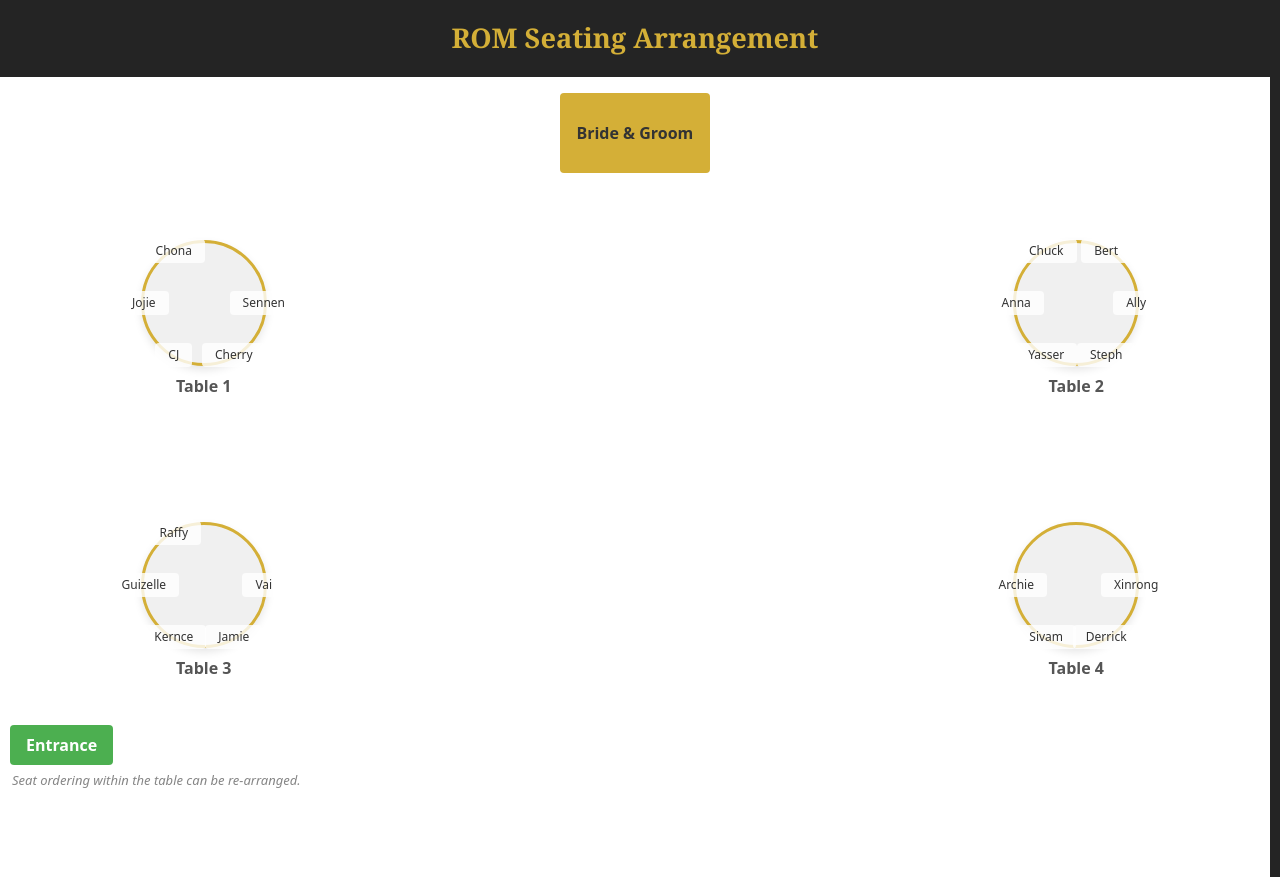
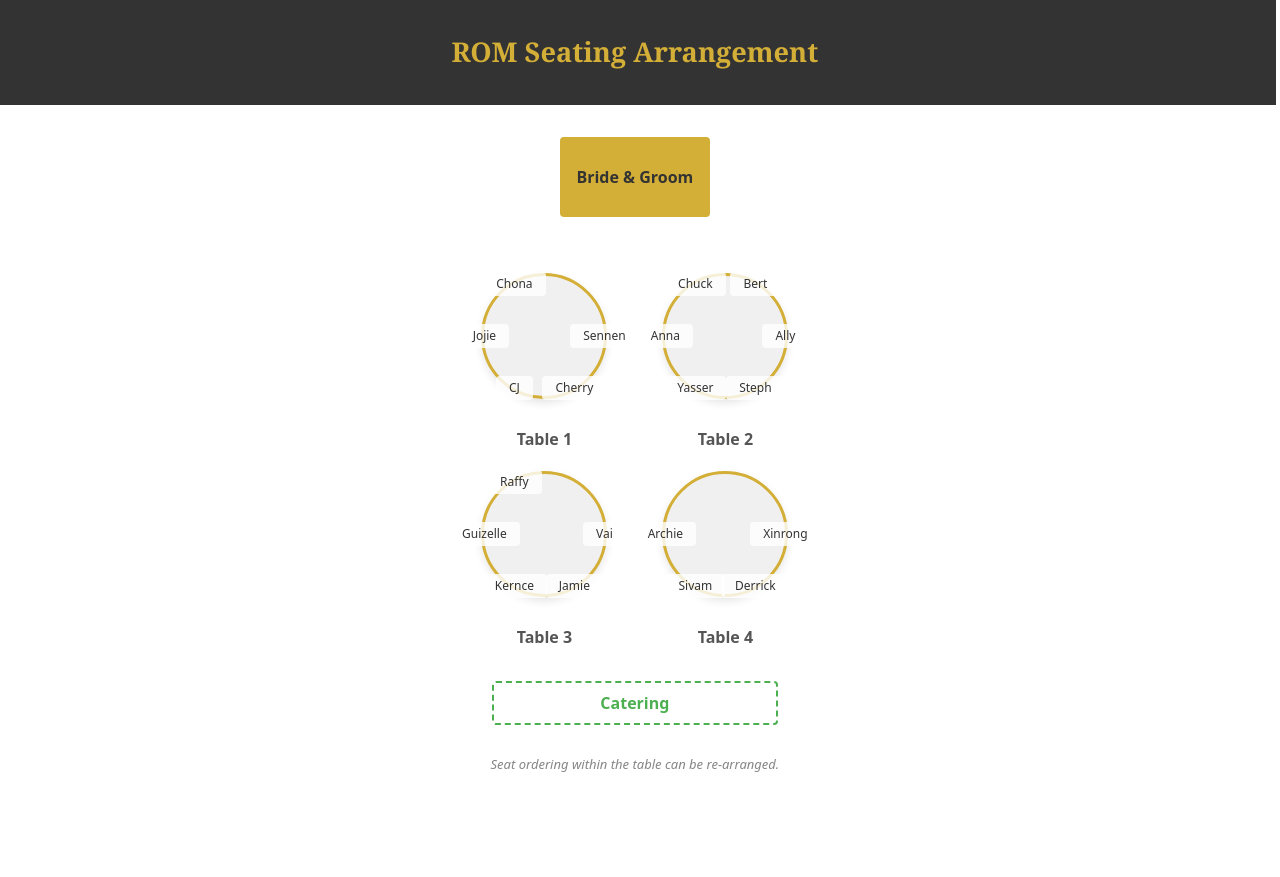
Before and after one commit to eduardmisa/wedding-seat-arrangment, a React (Vite) app: page / in a window 1280 px wide. After the commit the page ends 800 px from the top, so only its background shows below. Built offline with nearby package versions, Linux system fonts and the light colour scheme.

Commit message:
updater layout

```diff
--- a/src/App.css
+++ b/src/App.css
@@ -4,8 +4,14 @@
 }
 
 .app h1 {
+  display: block;
   font-family: 'Georgia', serif;
   font-size: 1.7rem;
   color: #d4af37;
   width: 100%;
+  margin: 0;
+  padding-top: 2rem;
+  padding-bottom: 2rem;
+  background-color: #333;
+  padding-right: 6px;
 }
--- a/src/components/Table.css
+++ b/src/components/Table.css
@@ -1,8 +1,23 @@
-.table {
-  position: absolute;
+.tables-row-container {
+  display: flex;
+  flex-direction: row;
+  flex-wrap: nowrap;
+  gap: 55px;
+}
+
+.tables-column-container {
   display: flex;
   flex-direction: column;
   align-items: center;
+  gap: 20px;
+}
+
+.table {
+  position: flex;
+  display: flex;
+  flex-direction: column;
+  align-items: center;
+  gap: 20px
 }
 
 .table-circle {
--- a/src/components/Venue.css
+++ b/src/components/Venue.css
@@ -7,7 +7,7 @@
   display: flex;
   flex-direction: column;
   width: 99.2vw;
-  height: 100dvh;
+  height: auto;
   background-color: white;
 }
 
@@ -23,7 +23,8 @@
   height: 80px;
   background-color: #d4af37;
   border-radius: 4px;
-  margin-top: 1rem;
+  margin-top: 2rem;
+  margin-bottom: 2rem;
 }
 
 .couple-label {
@@ -53,25 +54,32 @@
   right: 11%;
 }
 
+.seating-note {
+  color: #3339;
+  font-size: small;
+  font-style: italic;
+  margin-top: 30px;
+}
+
+.catering {
+  width: 250px;
+  padding: 8px 16px;
+  background-color: #fff;
+  color: #4CAF50;
+  font-weight: bold;
+  border: 2px dashed #4CAF50;
+  border-radius: 4px;
+  margin-top: 2rem;
+  align-self: center;
+}
+
 .entrance {
-  position: absolute;
-  bottom: 35px;
-  left: 10px;
+  width: 100px;
   padding: 8px 16px;
   background-color: #4CAF50;
   color: white;
   font-weight: bold;
   border-radius: 4px;
-  z-index: 10;
+  margin-left: 20px;
+  margin-top: 10px;
 }
-
-.seating-note {
-  color: #3339;
-  font-size: small;
-  font-style: italic;
-
-  position: absolute;
-  bottom: 10px;
-  left: 12px;
-  z-index: 10;
-}
--- a/src/components/Venue.tsx
+++ b/src/components/Venue.tsx
@@ -3,9 +3,11 @@ import './Venue.css';
 import { useLocation } from 'react-router-dom';
 
 const Venue = () => {
-  const tables = {
+  const tablesTop = {
     'Table-1': ['Sennen', 'Cherry', 'CJ', 'Jojie', 'Chona'],
-    'Table-2': ['Ally', 'Steph', 'Yasser', 'Anna', 'Chuck', 'Bert'],
+    'Table-2': ['Ally', 'Steph', 'Yasser', 'Anna', 'Chuck', 'Bert']
+  };
+  const tablesBottom = {
     'Table-3': ['Vai', 'Jamie', 'Kernce', 'Guizelle', 'Raffy'],
     'Table-4': ['Xinrong', 'Derrick', 'Sivam', 'Archie']
   };
@@ -27,15 +29,26 @@ const Venue = () => {
           </div>
         </div>
 
-        <span className="seating-note" >Seat ordering within the table can be re-arranged.</span>
+        <br />
 
         {/* Tables */}
-        {Object.entries(tables).map(([position, guests]) => (
-          <Table key={position} position={position} guests={guests} qrName={qrName} />
-        ))}
+        <div className="tables-column-container">
+          <div className="tables-row-container">
+            {Object.entries(tablesTop).map(([position, guests]) => (
+              <Table key={position} position={position} guests={guests} qrName={qrName} />
+            ))}
+          </div>
+          <div className="tables-row-container">
+            {Object.entries(tablesBottom).map(([position, guests]) => (
+              <Table key={position} position={position} guests={guests} qrName={qrName} />
+            ))}
+          </div>
+        </div>
 
         {/* Entrance */}
-        <div className="entrance">Entrance</div>
+        <div className="catering">Catering</div>
+
+        <span className="seating-note" >Seat ordering within the table can be re-arranged.</span>
       </div>
     </div>
   );
--- a/src/index.css
+++ b/src/index.css
@@ -5,7 +5,7 @@
 
   color-scheme: light dark;
   color: rgba(255, 255, 255, 0.87);
-  background-color: #242424;
+  background-color: white;
 
   font-synthesis: none;
   text-rendering: optimizeLegibility;
```
Also changed, not shown: 2 other files (tests, documents, lock files or other folders).
